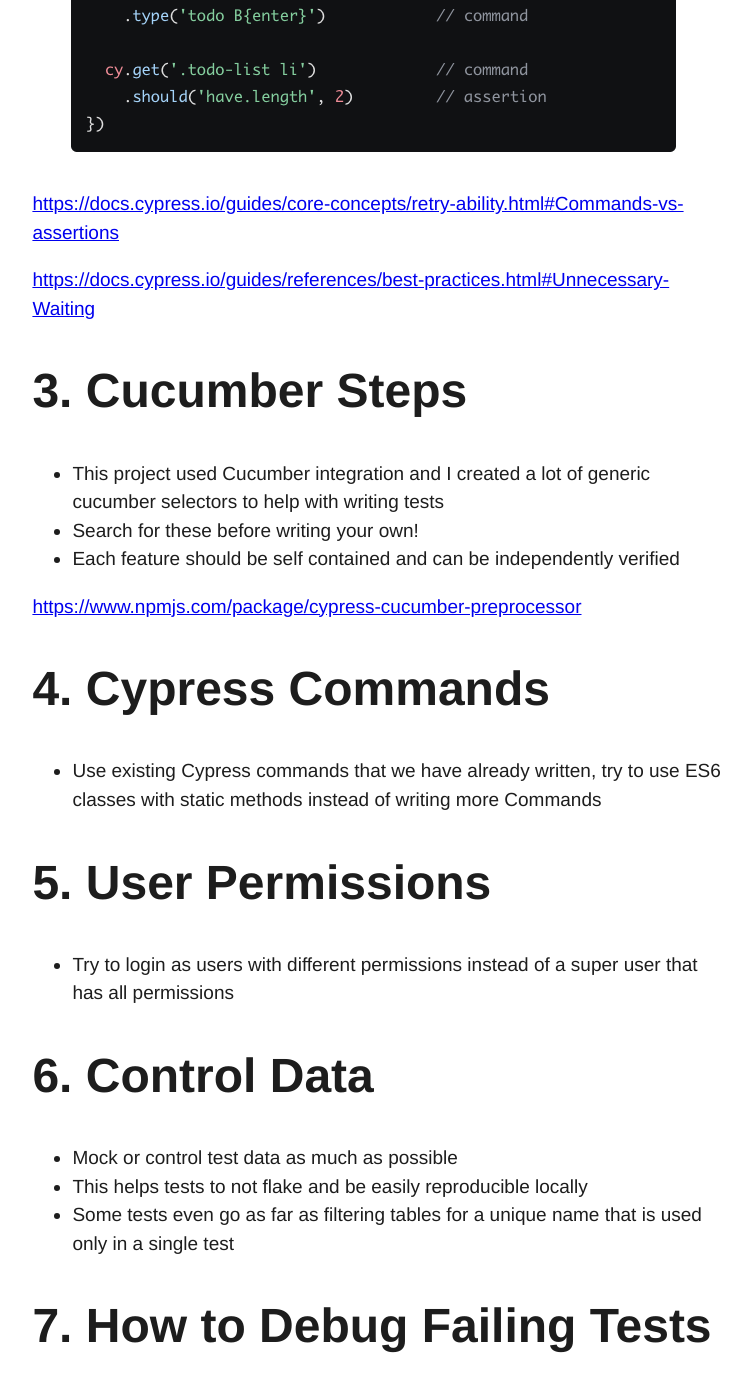
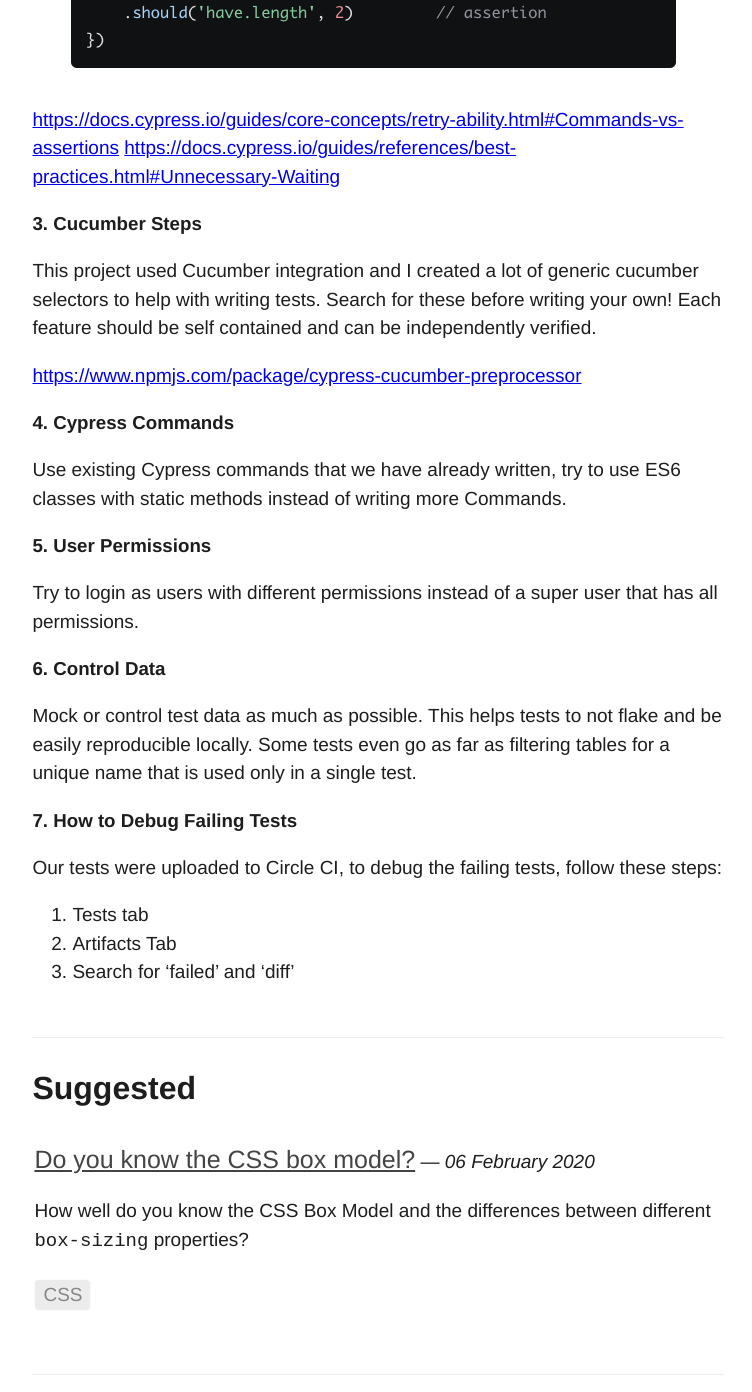
Before and after one commit to harrymt/blog, a Jekyll site: the page built from _posts/2020-04-17-cypress-best-practices.md, in a window 1280 px wide and 1400 px high, scrolled down 1922 px. Shown: the top 1392 px of the window, without its empty margins (262-1014 px from the left). Built offline with Jekyll 4.4.1, drawn with Linux system fonts in a browser that asks for light colours; some of the changed text lies outside the part shown.

```diff
--- a/_posts/2020-04-17-cypress-best-practices.md
+++ b/_posts/2020-04-17-cypress-best-practices.md
@@ -9,60 +9,57 @@ tags:
 I recently refactored and improved a large test suite library that used [Cypress](https://www.cypress.io/) as the main test automation tool.
 Here are some best practices and common mistakes I found for working with this library.
 
-[1. Selecting Elements](#1-selecting-elements)
-[2. Unnecessary Wait](#2-unnecessary-wait)
-[3. Cucumber Steps](#3-cucumber-steps)
-[4. Cypress Commands](#4-cypress-commands)
-[5. User Permissions](#5-user-permissions)
-[6. Control Data](#6-control-data)
-[7. How to Debug Failing Tests](#7-how-to-debug-failing-tests)
+1. [Selecting Elements](#1-selecting-elements)
+2. [Unnecessary Wait](#2-unnecessary-wait)
+3. [Cucumber Steps](#3-cucumber-steps)
+4. [Cypress Commands](#4-cypress-commands)
+5. [User Permissions](#5-user-permissions)
+6. [Control Data](#6-control-data)
+7. [How to Debug Failing Tests](#7-how-to-debug-failing-tests)
 
 
-# 1. Selecting Elements
+### 1. Selecting Elements
 
-- Use `cy.contains()`, with regex to for an exact match and avoid capitalisation with CSS as it makes this difficult to write tests against.
-- If you have text that you want to change but you don't want to break the cypress test, then you can use `data-cy` selectors, but this shouldn't be the go to!
+Use `cy.contains()`, with regex to for an exact match and avoid capitalisation with CSS as it makes this difficult to write tests against.
+If you have text that you want to change but you don't want to break the cypress test, then you can use `data-cy` selectors, but this shouldn't be the go to!
 
 ![Selecting Elements in Cypress]({{site.baseurl}}/img/cypress-1.png)
 [https://docs.cypress.io/guides/references/best-practices.html#Selecting-Elements](https://docs.cypress.io/guides/references/best-practices.html#Selecting-Elements)
 
-# 2. Unnecessary Wait
+### 2. Unnecessary Wait
 
-- Don't use `wait()`
-- Cypress will retry the previous command if an assertion fails
-- It will keep doing this until the global timeout is reached
-- If you need to wait for an action, there are assertions you can use to wait for an element to not exist, e.g. `cy.contains('Successfully uploaded').should('not.exist')`
-- A classic example is waiting for a toast notification to disappear before taking a visual snapshot
+Don't use `wait()`.
+Cypress will retry the previous command if an assertion fails.
+It will keep doing this until the global timeout is reached.
+If you need to wait for an action, there are assertions you can use to wait for an element to not exist, e.g. `cy.contains('Successfully uploaded').should('not.exist')`.
+A classic example is waiting for a toast notification to disappear before taking a visual snapshot.
 
 ![Selecting Elements in Cypress]({{site.baseurl}}/img/cypress-2.png)
 
 [https://docs.cypress.io/guides/core-concepts/retry-ability.html#Commands-vs-assertions](https://docs.cypress.io/guides/core-concepts/retry-ability.html#Commands-vs-assertions)
-
 [https://docs.cypress.io/guides/references/best-practices.html#Unnecessary-Waiting](https://docs.cypress.io/guides/references/best-practices.html#Unnecessary-Waiting)
 
-# 3. Cucumber Steps
-
-- This project used Cucumber integration and I created a lot of generic cucumber selectors to help with writing tests
-- Search for these before writing your own!
-- Each feature should be self contained and can be independently verified
+### 3. Cucumber Steps
+This project used Cucumber integration and I created a lot of generic cucumber selectors to help with writing tests.
+Search for these before writing your own!
+Each feature should be self contained and can be independently verified.
 
 [https://www.npmjs.com/package/cypress-cucumber-preprocessor](https://www.npmjs.com/package/cypress-cucumber-preprocessor)
 
-# 4. Cypress Commands
+### 4. Cypress Commands
 
-- Use existing Cypress commands that we have already written, try to use ES6 classes with static methods instead of writing more Commands
+Use existing Cypress commands that we have already written, try to use ES6 classes with static methods instead of writing more Commands.
 
-# 5. User Permissions
+### 5. User Permissions
+Try to login as users with different permissions instead of a super user that has all permissions.
 
-- Try to login as users with different permissions instead of a super user that has all permissions
+### 6. Control Data
 
-# 6. Control Data
+Mock or control test data as much as possible.
+This helps tests to not flake and be easily reproducible locally.
+Some tests even go as far as filtering tables for a unique name that is used only in a single test.
 
-- Mock or control test data as much as possible
-- This helps tests to not flake and be easily reproducible locally
-- Some tests even go as far as filtering tables for a unique name that is used only in a single test
-
-# 7. How to Debug Failing Tests
+### 7. How to Debug Failing Tests
 
 Our tests were uploaded to Circle CI, to debug the failing tests, follow these steps:
 
```
